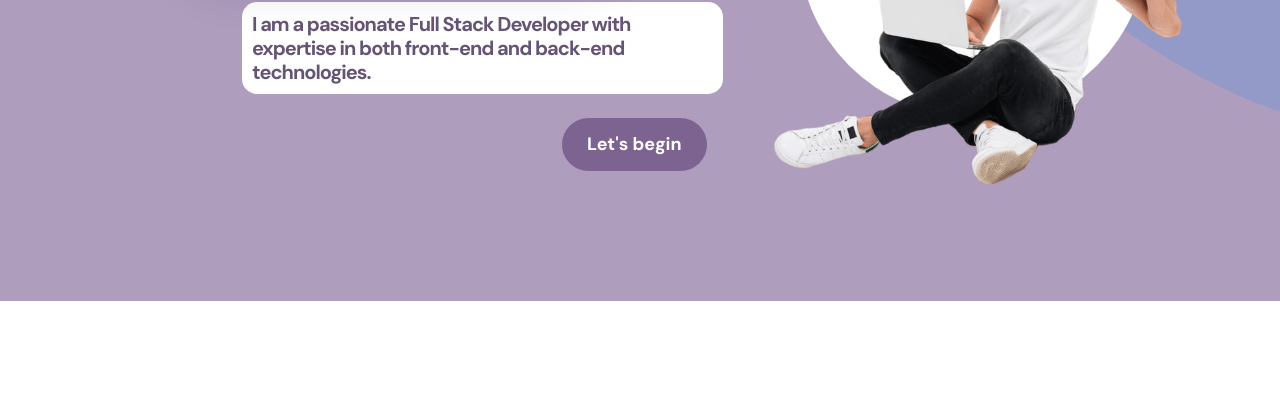
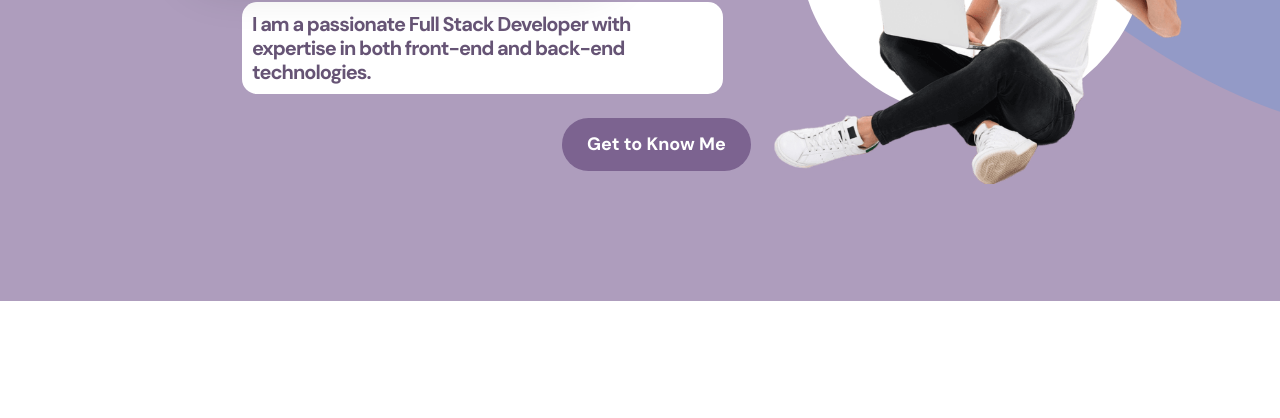
Before and after one commit to LabinotSh/lab_portfolio, a plain HTML site: page index.html in a window 1280 px wide. Shown: the part 359-777 px from the top of the page. Drawn offline with Linux system fonts and the light colour scheme.

Commit message:
Changed the main button and the footer details

```diff
--- a/index.html
+++ b/index.html
@@ -87,8 +87,8 @@ https://templatemo.com/tm-578-first-portfolio
 								I am a passionate Full Stack Developer with expertise in both front-end and back-end
 								technologies.
 							</h4>
-							<p class="mb-4" style="margin-left: 30rem;"><a class="custom-btn btn custom-link" href="#section_2">Let's
-									begin</a></p>
+							<p class="mb-4" style="margin-left: 30rem; min-width: fit-content !important; width: 80%;"><a class="custom-btn btn custom-link" href="#section_2">Get to
+									Know Me</a></p>
 						</div>
 					</div>
 
@@ -936,20 +936,15 @@ https://templatemo.com/tm-578-first-portfolio
 										<label for="floatingTextarea">Tell me about the project</label>
 									</div>
 								</div>
-
 								<div class="col-lg-3 col-12 ms-auto">
 									<button type="submit" class="form-control">Send</button>
 								</div>
-
 							</div>
 						</form>
 					</div>
-
 				</div>
 			</div>
 		</section>
-
-
 	</main>
 
 	<footer class="site-footer">
@@ -959,7 +954,7 @@ https://templatemo.com/tm-578-first-portfolio
 				<div class="col-lg-12 col-12">
 					<div class="copyright-text-wrap">
 						<p class="mb-0">
-							<span class="copyright-text">Copyright © 2025 <a href="#">First Portfolio</a>. All
+							<span class="copyright-text">Copyright © 2025 <a href="#">Labinot Sherifi</a>. All
 								rights reserved.</span>
 							<!-- Design: -->
 							<!-- <a rel="sponsored" href="https://templatemo.com" target="_blank">TemplateMo</a> -->
@@ -1005,8 +1000,6 @@ https://templatemo.com/tm-578-first-portfolio
 			checkVisibility(); // Initial check
 		});
 	</script>
-
-
 </body>
 
 </html>
```
